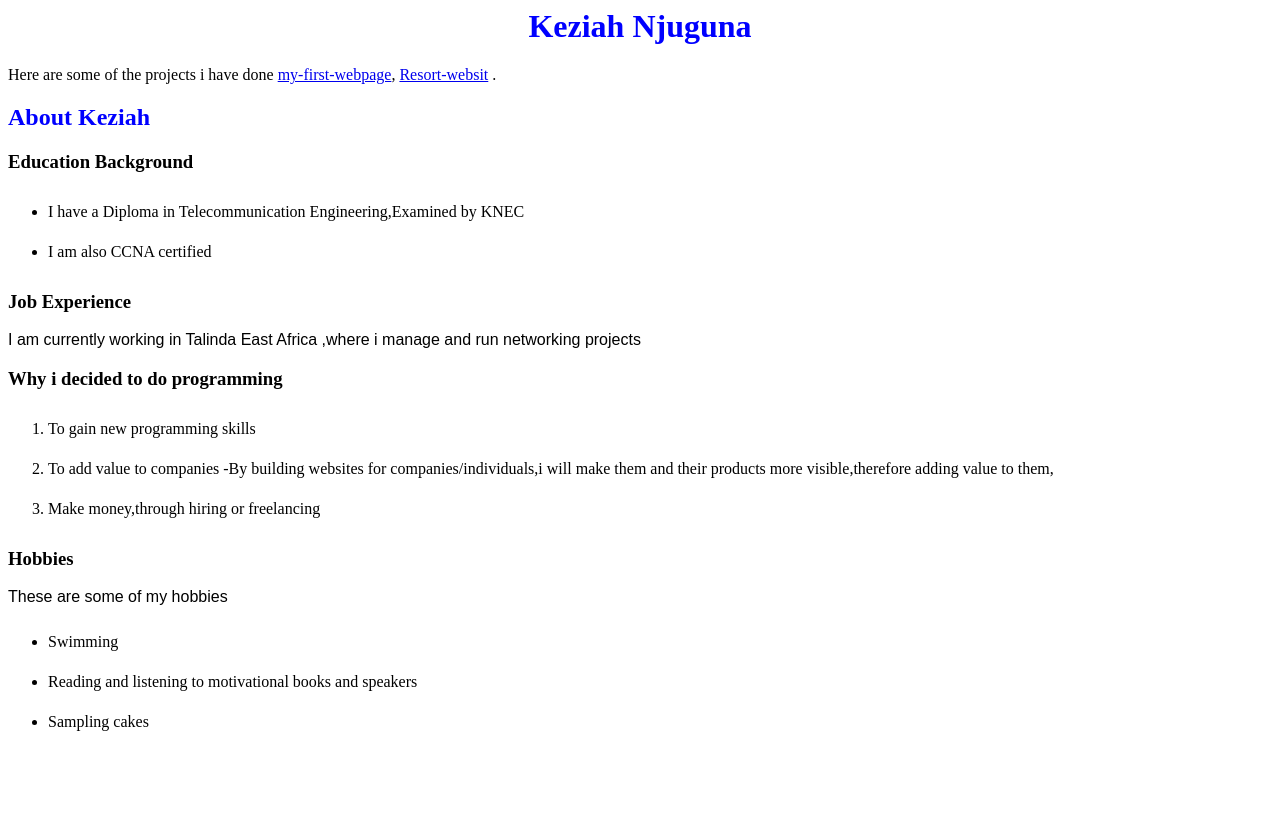
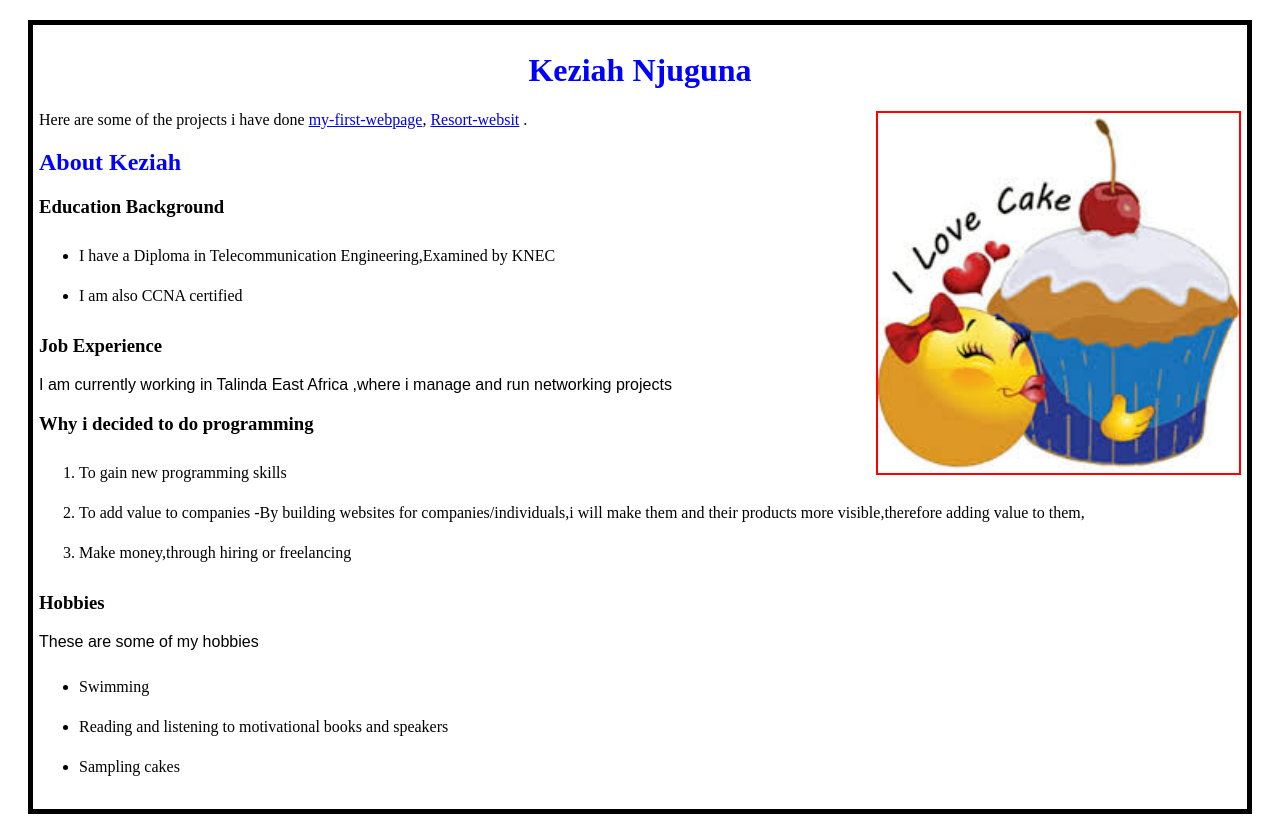
Before and after one commit to KeziahNjuguna/KeziahNjuguna.github.io-portfolio, a plain HTML site: page index.html in a window 1280 px wide. Before the commit the page ends 800 px from the top, so only its background shows below. Drawn offline with Linux system fonts and the light colour scheme.

Commit message:
add borders to the body of index.html file

```diff
--- a/css/style.css
+++ b/css/style.css
@@ -17,3 +17,14 @@ ul {
 ol {
   line-height: 40px;
 }
+.image {
+  width: 30%;
+  float: right;
+  background-color: normal;
+  border: 2px solid red;
+}
+.test-box {
+  border: 5px solid black;
+  padding: 6px;
+  margin: 20px;
+}
--- a/index.html
+++ b/index.html
@@ -1,12 +1,15 @@
 <html>
 <head>
-  <title>Mylanding Page </title>
+  <title>My landing Page </title>
   <link href="css/style.css" rel="stylesheet" text="text/css">
 </head>
+
 <body>
-<h1>Keziah Njuguna</h1>
+<div class="test-box">
+<h1><strong>Keziah Njuguna</strong></h1>
+   <img src="ilovecakes.jpeg" alt="i love cakes photo" class="image">
 </p>Here are some of the projects i have done <a href="https://github.com/KeziahNjuguna/my-first-webpage-.git/">my-first-webpage</a>, <a href="https://github.com/KeziahNjuguna/Resort-websit/">Resort-websit</a> .</p>
-<h2>About Keziah</>
+<h2><strong>About Keziah</strong></h2>
 <h3>Education Background</h3>
  <ul>
    <li>I have a Diploma in Telecommunication Engineering,Examined by KNEC</li>
@@ -27,5 +30,6 @@
    <li>Reading and listening to motivational books and speakers</li>
    <li>Sampling cakes</li>
  </ul>
+ </div>
 </body>
 </html>
```
Also changed, not shown: ilovecakes.jpeg (added).
